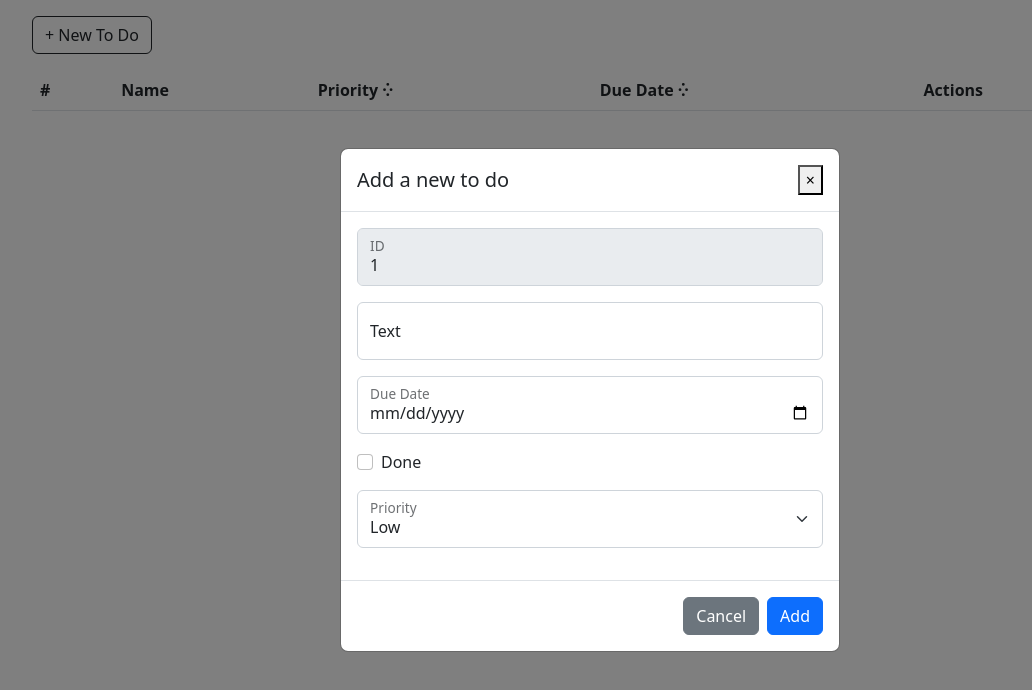
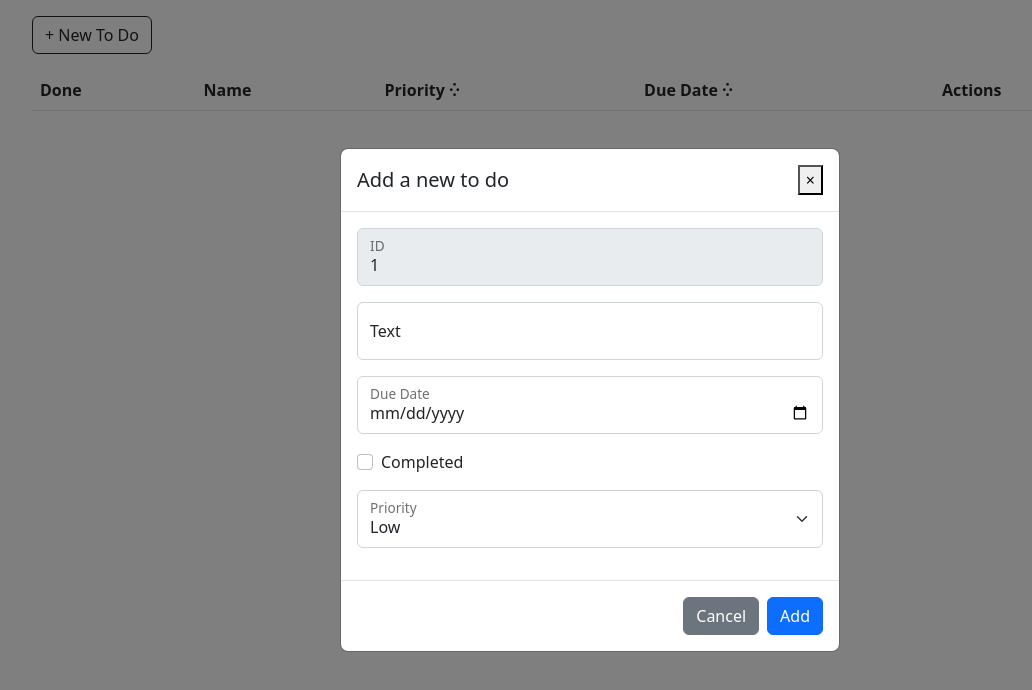
Before and after one commit to Hisiste/ToDo-App-Front-End, a React (Vite) app: page / in a window 1280 px wide. Both pictures are taken after a click on the button "+ New To Do". Shown: the top 690 px of the page, without its empty margins (50-1082 px from the left). Built offline with nearby package versions, Linux system fonts and the light colour scheme.

Commit message:
Renaming UI things.

```diff
--- a/src/ToDo.jsx
+++ b/src/ToDo.jsx
@@ -123,7 +123,7 @@
                                         className="form-check-label"
                                         htmlFor="new-todo-done"
                                     >
-                                        Done
+                                        Completed
                                     </label>
                                 </div>
                                 <div className="form-floating mb-3">
@@ -243,7 +243,7 @@
                 <table className="table align-middle">
                     <thead>
                         <tr>
-                            <th scope="col">#</th>
+                            <th scope="col">Done</th>
                             <th scope="col">Name</th>
                             <th
                                 scope="col"
@@ -416,7 +416,7 @@
                                         className="form-check-label"
                                         htmlFor="edit-todo-done"
                                     >
-                                        Done
+                                        Completed
                                     </label>
                                 </div>
                                 <div className="form-floating mb-3">
```
Also changed, not shown: 1 other file (tests, documents, lock files or other folders).
